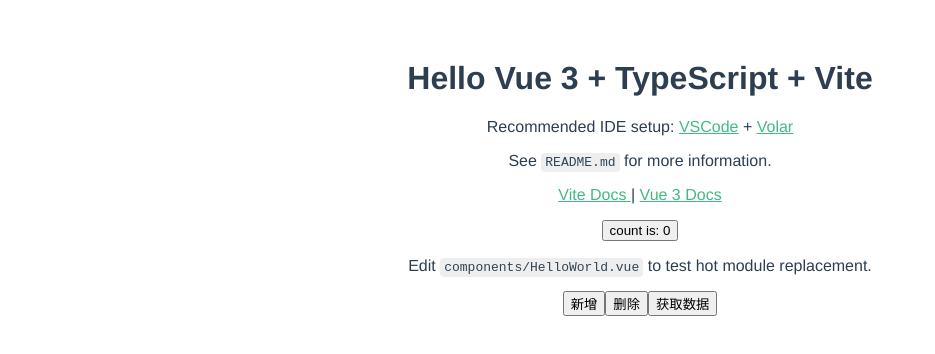
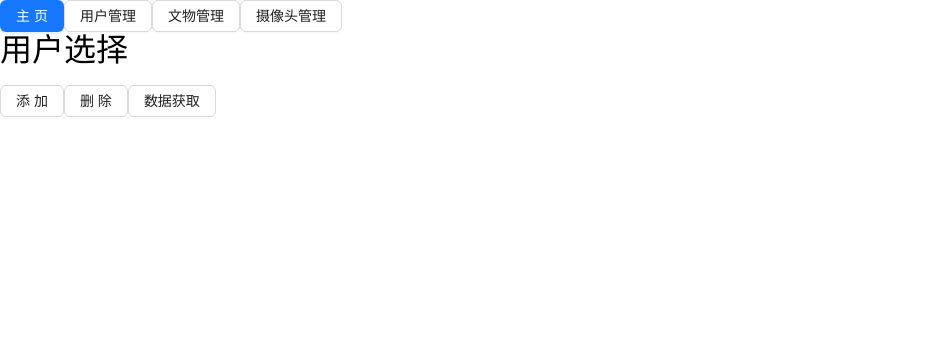
Before and after one commit to pursues/github_map_project, a Vue app: page /user in a window 1280 px wide. Shown: the top 354 px of the page, without its empty margins (0-935 px from the left). Built offline with nearby package versions, Linux system fonts and the light colour scheme.

Commit message:
路由配置

```diff
--- a/index.html
+++ b/index.html
@@ -4,7 +4,7 @@
     <meta charset="UTF-8" />
     <link rel="icon" href="/favicon.ico" />
     <meta name="viewport" content="width=device-width, initial-scale=1.0" />
-    <title>Vite App</title>
+    <title>Map App</title>
   </head>
   <body>
     <div id="app"></div>
--- a/package.json
+++ b/package.json
@@ -8,9 +8,11 @@
     "preview": "vite preview"
   },
   "dependencies": {
+    "ant-design-vue": "^4.2.3",
     "axios": "^1.7.2",
     "mockjs": "^1.1.0",
-    "vue": "^3.2.25"
+    "vue": "^3.2.25",
+    "vue-router": "^4.4.0"
   },
   "devDependencies": {
     "@vitejs/plugin-vue": "^2.2.0",
--- a/src/App.vue
+++ b/src/App.vue
@@ -1,82 +1,28 @@
+<template>
+  <div class="app-content">
+
+    <a-button type="primary" @click="routerChange('home')">主页</a-button>
+    <a-button @click="routerChange('user')">用户管理</a-button>
+    <a-button @click="routerChange('cultural_relics')">文物管理</a-button>
+    <a-button @click="routerChange('camera')">摄像头管理</a-button>
+    <router-view />
+  </div>
+</template>
+
 <script setup lang="ts">
-// This starter template is using Vue 3 <script setup> SFCs
-// Check out https://v3.vuejs.org/api/sfc-script-setup.html#sfc-script-setup
-import HelloWorld from './components/HelloWorld.vue';
-import './api/user';
 
+import { useRouter } from "vue-router"
 
-// 假设你已经安装了axios
-import axios from 'axios'
+console.log('主页进入')
 
-// 获取列表
-// axios.get('/api/items').then(response => {
-//   console.log(response.data)
-// })
-// 添加新项目
-// axios.post('/api/items', { id:1,name: '新项目yjytext', age: 21 }).then(response => {
-//   console.log(response.data)
-// })
-// axios.post('/api/items', { id:2,name: '新项目yjytex1', age: 22 }).then(response => {
-//   console.log(response.data)
-// })
-// axios.post('/api/items', {id:3, name: '新项目yjytex2', age: 24 }).then(response => {
-//   console.log(response.data)
-// })
+const router = useRouter();
 
-// axios.get('/api/items').then(response => {
-//   console.log(response.data,'获取的所有列表数据')
-// })
-
-// // 删除项目
-// setTimeout(()=>{
-
-//   axios.post('/api/items/del',{id:1}).then(response => {
-//     console.log(response.data)
-//   })
-
-//   axios.get('/api/items').then(response => {
-//     console.log(response.data,'获取的所有列表数据')
-//   })
-
-// },2000)
-let index = 1;
-
-function add(){
-  axios.post('/api/items', { id:1+index,name: `新项目yjytext${index}`, age: 20+index }).then(response => {
-    index++;
-    getList()
-  })
-}
-
-function del(){
-  axios.post('/api/items/del',{id:3}).then(response => {
-    getList()
-  })
-}
-
-function getList(){
-  axios.get('/api/items').then(response => {
-  console.log(response.data,'获取的所有列表数据')
-})
+function routerChange(name){
+  router.push({ name });
 }
 
 </script>
 
-<template>
-  <!-- <img alt="Vue logo" src="./assets/logo.png" /> -->
-  <HelloWorld msg="Hello Vue 3 + TypeScript + Vite" />
-  <button @click="add">新增</button>
-  <button @click="del">删除</button>
-  <button @click="getList">获取数据</button>
-</template>
+<style>
 
-<style>
-#app {
-  font-family: Avenir, Helvetica, Arial, sans-serif;
-  -webkit-font-smoothing: antialiased;
-  -moz-osx-font-smoothing: grayscale;
-  text-align: center;
-  color: #2c3e50;
-  margin-top: 60px;
-}
 </style>
--- /dev/null
+++ b/src/router/index.js
@@ -0,0 +1,46 @@
+import { createRouter, createWebHistory} from 'vue-router'
+
+export const constantRoutes = [
+  {
+    path: '/',
+    component: () => import('../views/index.vue'),
+    redirect: '/home',
+  },
+  {
+    path: '/home',
+    component: () => import('../views/index.vue'),
+    name: 'home',
+    meta: { title: '首页', icon: 'HomeFilled', affix: true }
+  },
+  {
+    path: '/user',
+    component: () => import('../views/user.vue'),
+    name: 'user',
+    meta: { title: '用户管理', icon: 'Tools', roles: ['admin'] }
+  },
+  {
+    path: '/cultural_relics',
+    component: () => import('../views/cultural_relics.vue'),
+    name: 'cultural_relics',
+    meta: { title: '文物管理', icon: 'Histogram', roles: ['admin', 'editor'] }
+  },
+  {
+    path: '/camera',
+    component: () => import('../views/camera.vue'),
+    name: 'camera',
+    meta: { title: '摄像头管理', icon: 'Flag', roles: ['admin'] }
+  },
+  {
+    path: '/:pathMatch(.*)*',
+    redirect: '/'
+  }
+]
+
+export const asyncRoutes = []
+
+export const router = createRouter({
+    history: createWebHistory(),
+  routes: constantRoutes
+})
+
+export default router
--- /dev/null
+++ b/src/views/camera.vue
@@ -0,0 +1,3 @@
+<template>
+    <div>摄像头页面</div>
+</template>
--- /dev/null
+++ b/src/views/cultural_relics.vue
@@ -0,0 +1,3 @@
+<template>
+    <div>文物页面</div>
+</template>
--- /dev/null
+++ b/src/views/index.vue
@@ -0,0 +1,3 @@
+<template>
+    <div>首页</div>
+</template>
--- /dev/null
+++ b/src/views/user.vue
@@ -0,0 +1,38 @@
+<template>
+    <div>
+      <h1>用户选择</h1>
+      <a-button @click="add">添加</a-button>
+      <a-button @click="del">删除</a-button>
+      <a-button @click="getList">数据获取</a-button>
+    </div>
+</template>
+<script setup lang="ts">
+// import './api/user';
+
+
+// 假设你已经安装了axios
+import axios from 'axios'
+
+
+let index = 1;
+
+function add(){
+  axios.post('/api/items', { id:1+index,name: `新项目yjytext${index}`, age: 20+index }).then(response => {
+    index++;
+    getList()
+  })
+}
+
+function del(){
+  axios.post('/api/items/del',{id:3}).then(response => {
+    getList()
+  })
+}
+
+function getList(){
+  axios.get('/api/items').then(response => {
+  console.log(response.data,'获取的所有列表数据')
+})
+}
+
+</script>
```
Also changed, not shown: src/main.ts (+6 -1 lines), 1 other file (tests, documents, lock files or other folders).
